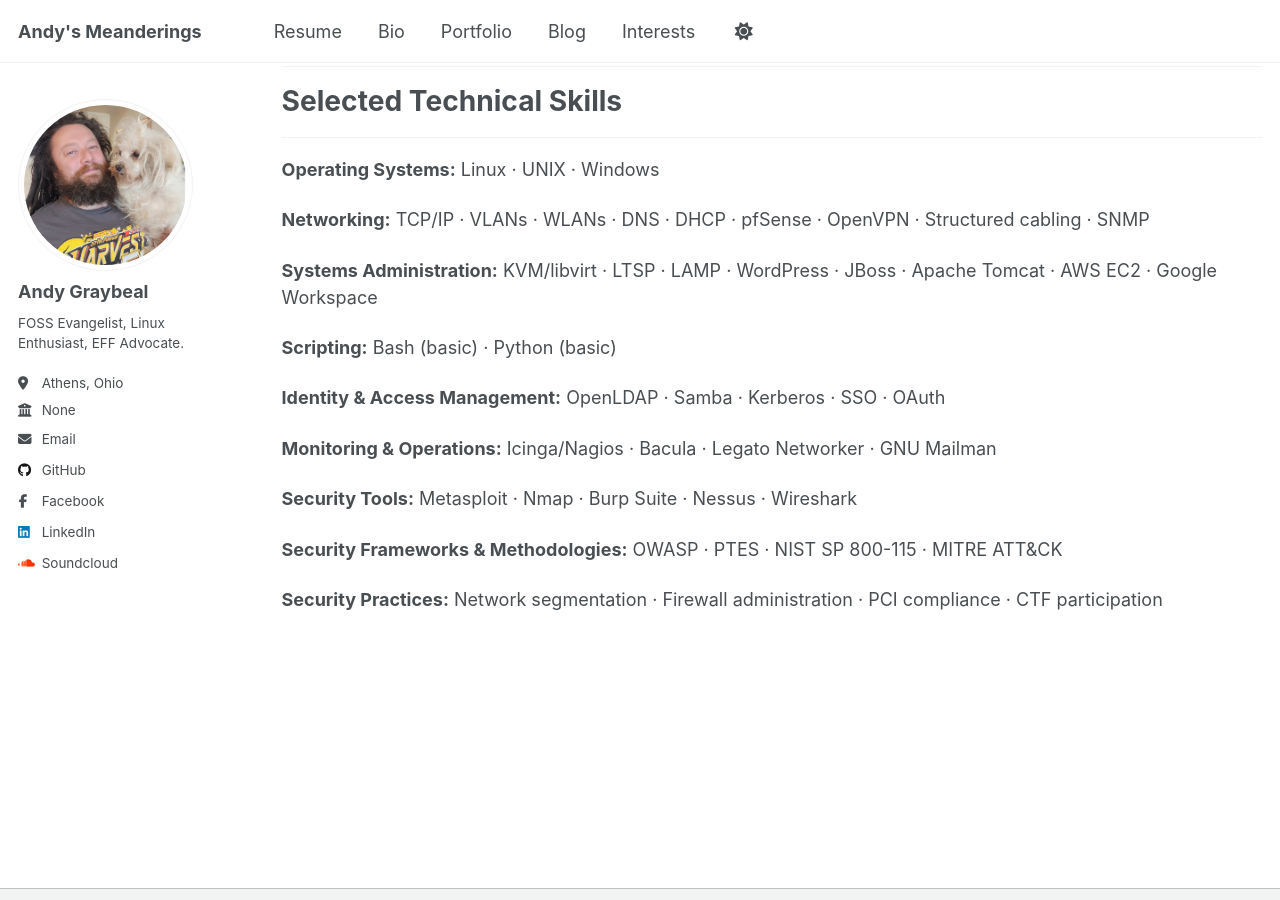
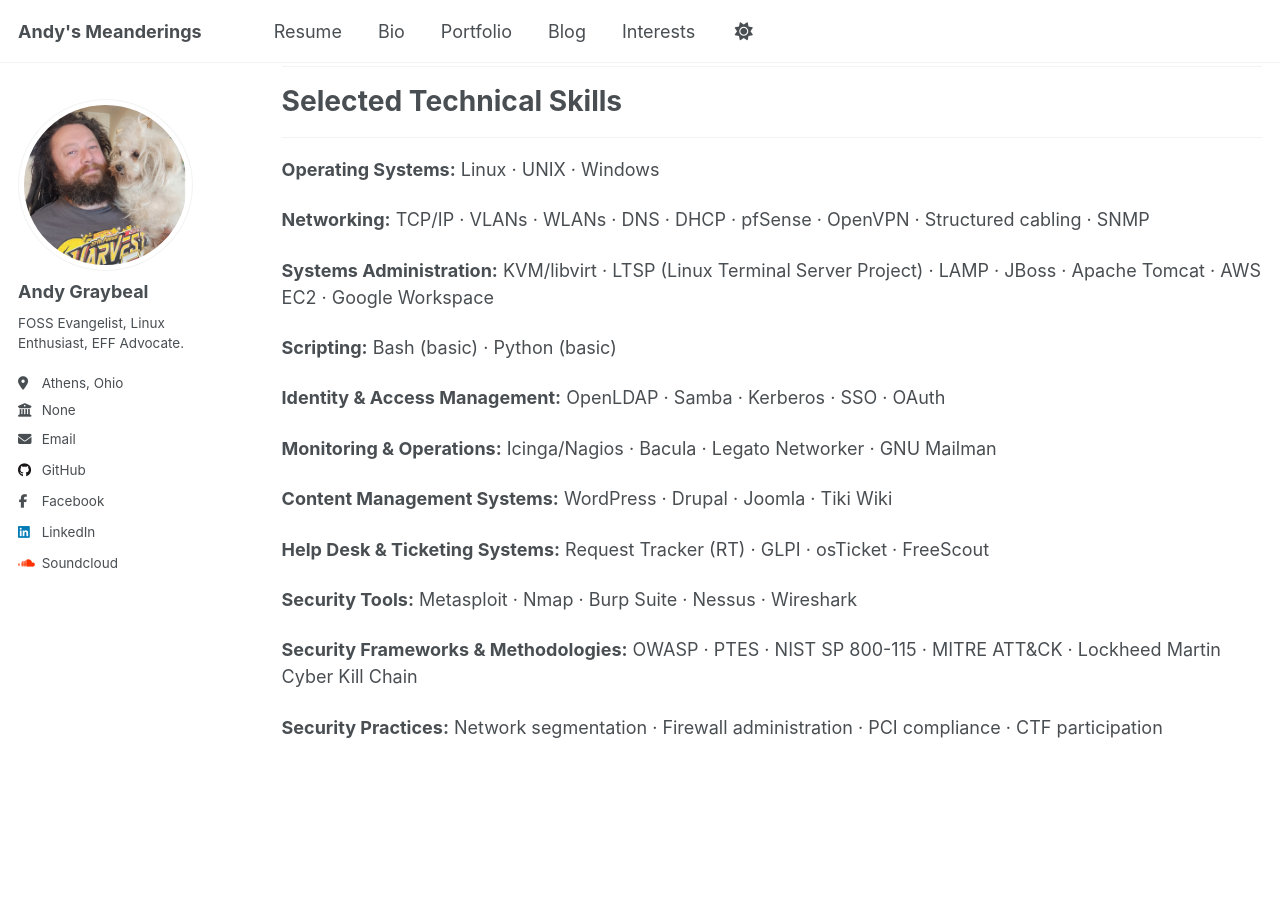
Before and after one commit to andy-graybeal/andy-graybeal.github.io, a Jekyll site: the page built from _pages/resume.md, in a window 1280 px wide and 900 px high, scrolled down 3721 px. Built offline with Jekyll 4.4.1, drawn with Linux system fonts in a browser that asks for light colours; a script that is not in the unit is left out.

Commit message:
Update resume.md

```diff
--- a/_pages/resume.md
+++ b/_pages/resume.md
@@ -83,7 +83,7 @@ I am a systems and network administrator with extensive hands-on experience supp
 
 **Networking:** TCP/IP · VLANs · WLANs · DNS · DHCP · pfSense · OpenVPN · Structured cabling · SNMP
 
-**Systems Administration:** KVM/libvirt · LTSP · LAMP · WordPress · JBoss · Apache Tomcat · AWS EC2 · Google Workspace
+**Systems Administration:** KVM/libvirt · LTSP (Linux Terminal Server Project) · LAMP · JBoss · Apache Tomcat · AWS EC2 · Google Workspace
 
 **Scripting:** Bash (basic) · Python (basic)
 
@@ -91,8 +91,12 @@ I am a systems and network administrator with extensive hands-on experience supp
 
 **Monitoring & Operations:** Icinga/Nagios · Bacula · Legato Networker · GNU Mailman
 
+**Content Management Systems:** WordPress · Drupal · Joomla · Tiki Wiki
+
+**Help Desk & Ticketing Systems:** Request Tracker (RT) · GLPI · osTicket · FreeScout
+
 **Security Tools:** Metasploit · Nmap · Burp Suite · Nessus · Wireshark
 
-**Security Frameworks & Methodologies:** OWASP · PTES · NIST SP 800-115 · MITRE ATT&CK
+**Security Frameworks & Methodologies:** OWASP · PTES · NIST SP 800-115 · MITRE ATT&CK · Lockheed Martin Cyber Kill Chain
 
 **Security Practices:** Network segmentation · Firewall administration · PCI compliance · CTF participation
```
